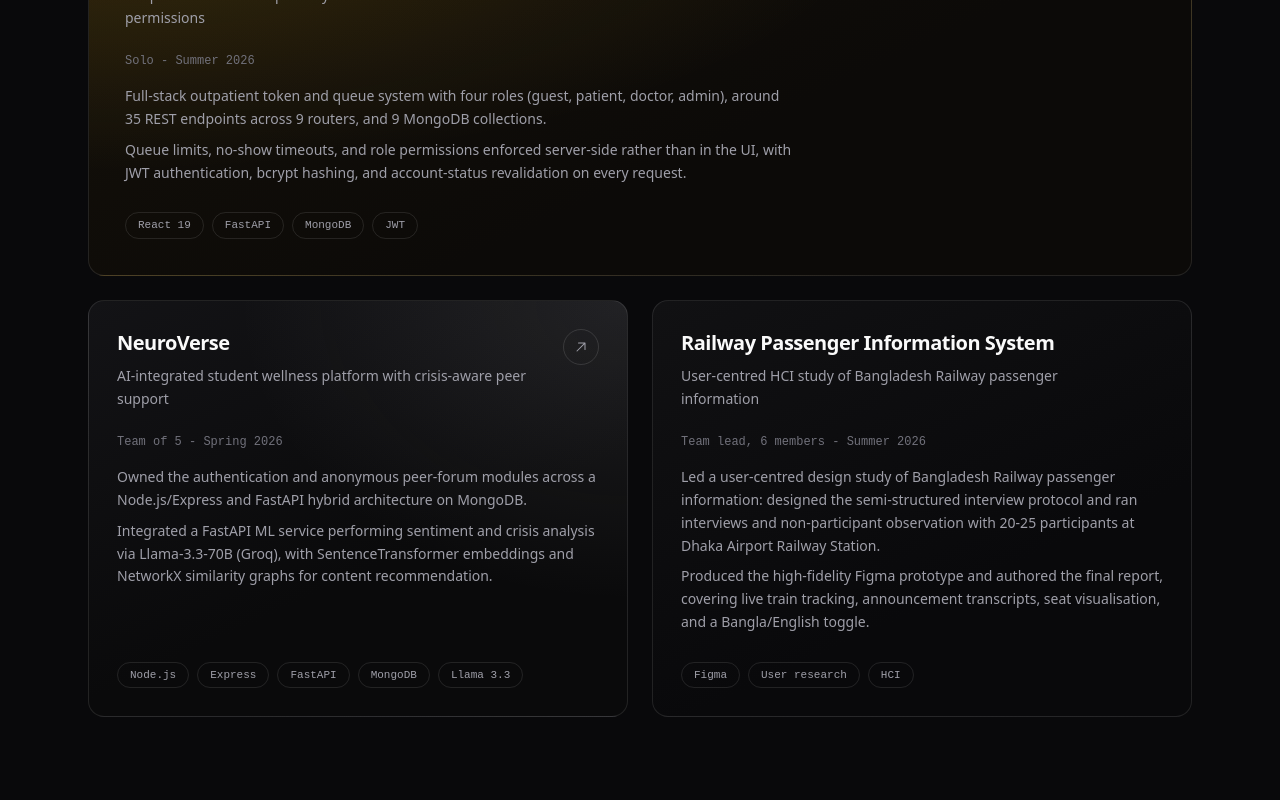
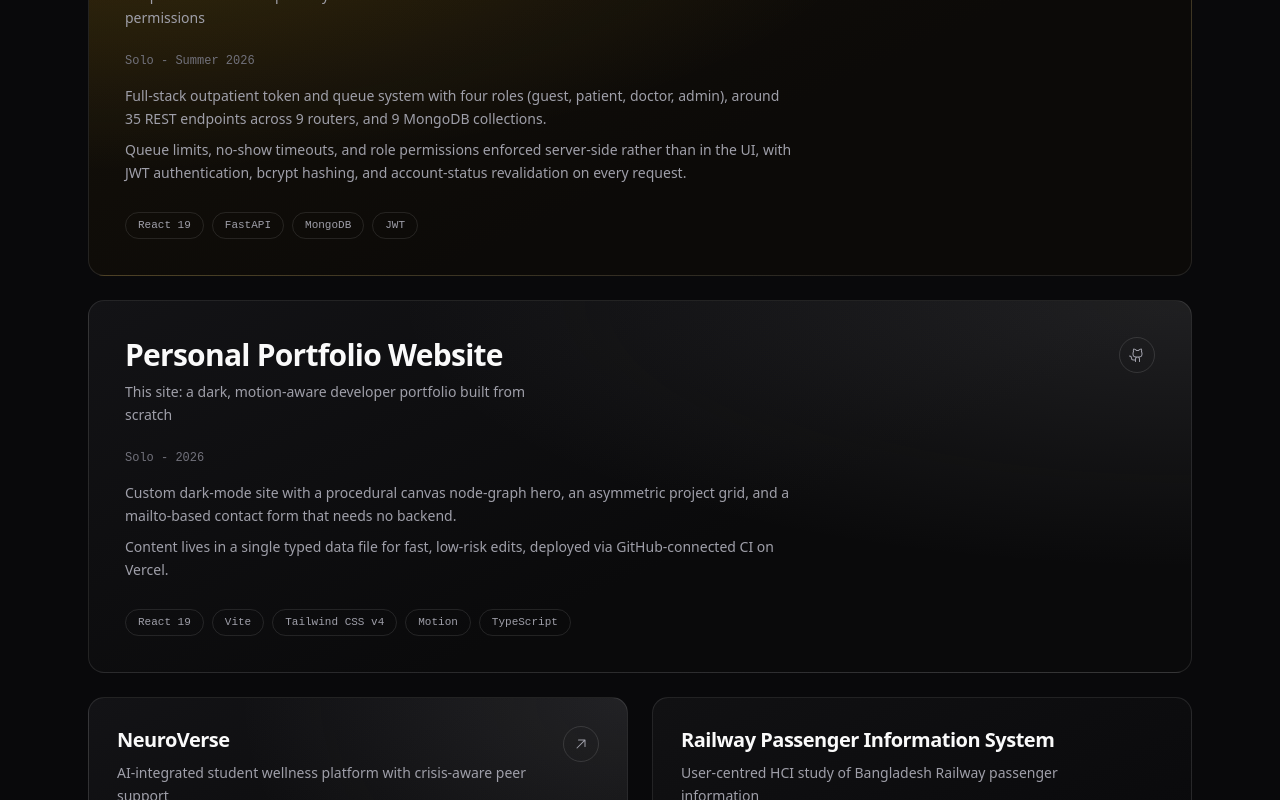
Before and after one commit to mahadi2002/mahadi-portfolio, a React (Vite) app: page / in a window 1280 px wide. Shown: the part 2603-3403 px from the top of the page. Built offline with nearby package versions, Linux system fonts and the light colour scheme.

Commit message:
Add this portfolio site as a project entry
Restructures the project grid to two large flagship cards
(Hospital Queue System, this site) plus two medium cards
(NeuroVerse, Railway HCI) instead of one-large-plus-rest.

```diff
--- a/src/components/Projects.tsx
+++ b/src/components/Projects.tsx
@@ -69,7 +69,6 @@ function ProjectCard({ project, index }: { project: Project; index: number }) {
 
 export function Projects() {
   const reduce = useReducedMotion();
-  const [featured, ...rest] = projects;
 
   return (
     <section id="projects" className="border-b border-white/8 bg-zinc-950 py-24 md:py-32">
@@ -85,9 +84,8 @@ export function Projects() {
         </motion.h2>
 
         <div className="mt-12 grid grid-cols-1 gap-6 md:grid-cols-2">
-          <ProjectCard project={featured} index={0} />
-          {rest.map((project, i) => (
-            <ProjectCard key={project.slug} project={project} index={i + 1} />
+          {projects.map((project, i) => (
+            <ProjectCard key={project.slug} project={project} index={i} />
           ))}
         </div>
       </div>
--- a/src/data.ts
+++ b/src/data.ts
@@ -58,6 +58,21 @@ export const projects: Project[] = [
     link: { label: "View source", href: "https://github.com/mahadi2002/smart-hospital-queue-management-system" },
     size: "lg",
     accent: "amber",
+  },
+  {
+    slug: "portfolio-website",
+    name: "Personal Portfolio Website",
+    tagline: "This site: a dark, motion-aware developer portfolio built from scratch",
+    period: "Solo - 2026",
+    role: "Solo build",
+    stack: ["React 19", "Vite", "Tailwind CSS v4", "Motion", "TypeScript"],
+    points: [
+      "Custom dark-mode site with a procedural canvas node-graph hero, an asymmetric project grid, and a mailto-based contact form that needs no backend.",
+      "Content lives in a single typed data file for fast, low-risk edits, deployed via GitHub-connected CI on Vercel.",
+    ],
+    link: { label: "View source", href: "https://github.com/mahadi2002/mahadi-portfolio" },
+    size: "lg",
+    accent: "zinc",
   },
   {
     slug: "neuroverse",
```
Also changed, not shown: 2 other files (tests, documents, lock files or other folders).
